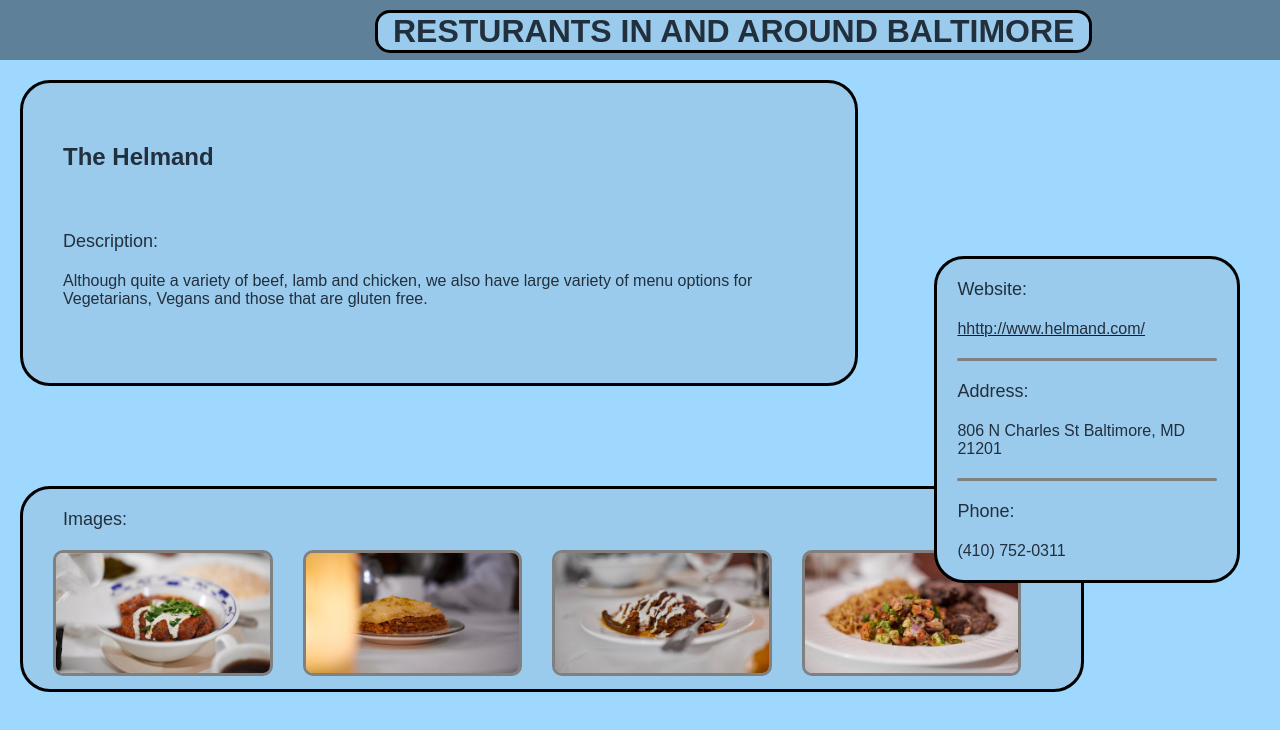
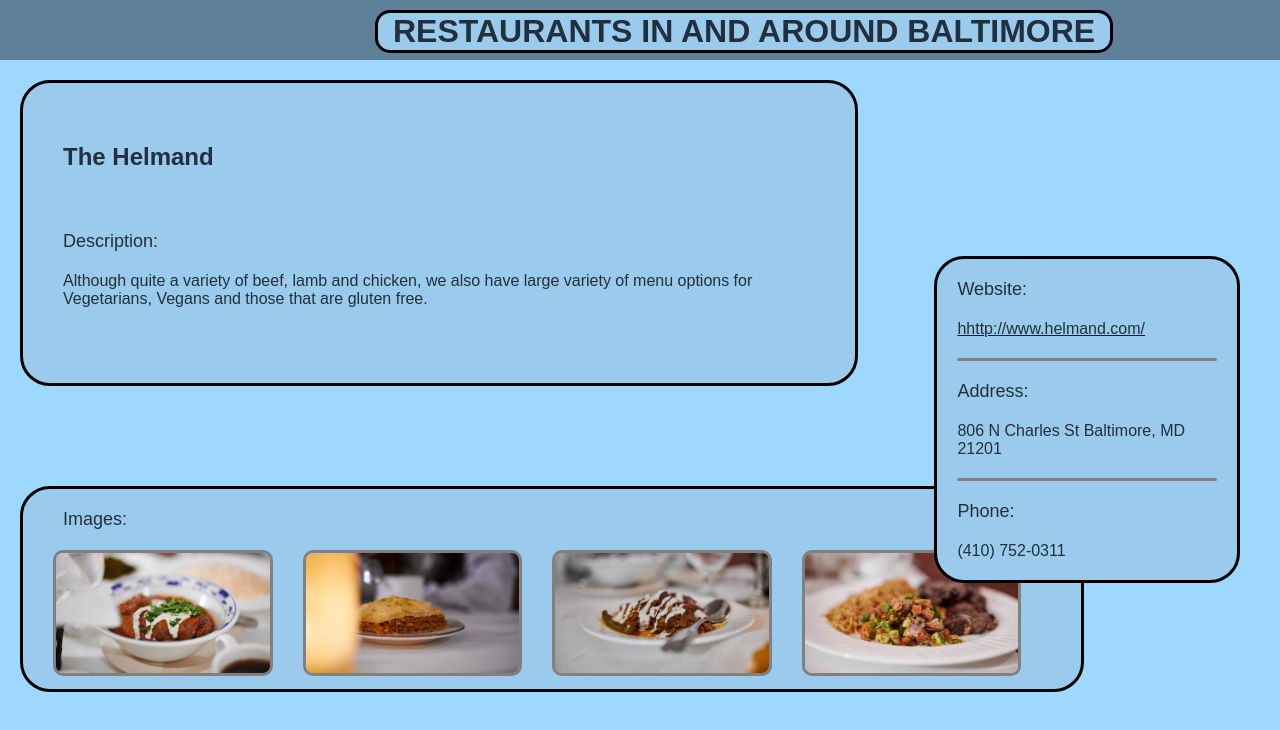
Before and after one commit to legolover725/legolover725.github.io, a plain HTML site: page the-helmand.html in a window 1280 px wide. Drawn offline with Linux system fonts and the light colour scheme.

Commit message:
Update the-helmand.html
fixing typo

```diff
--- a/the-helmand.html
+++ b/the-helmand.html
@@ -22,7 +22,7 @@
     </nav>
     <div id="header">
         <a style = "text-decoration: none; color: #222F3D" href="index.html">
-            <h1 id="homeTitle">RESTURANTS IN AND AROUND BALTIMORE</h1>
+            <h1 id="homeTitle">RESTAURANTS IN AND AROUND BALTIMORE</h1>
         </a>
     </div>
     <div class="details">
```
